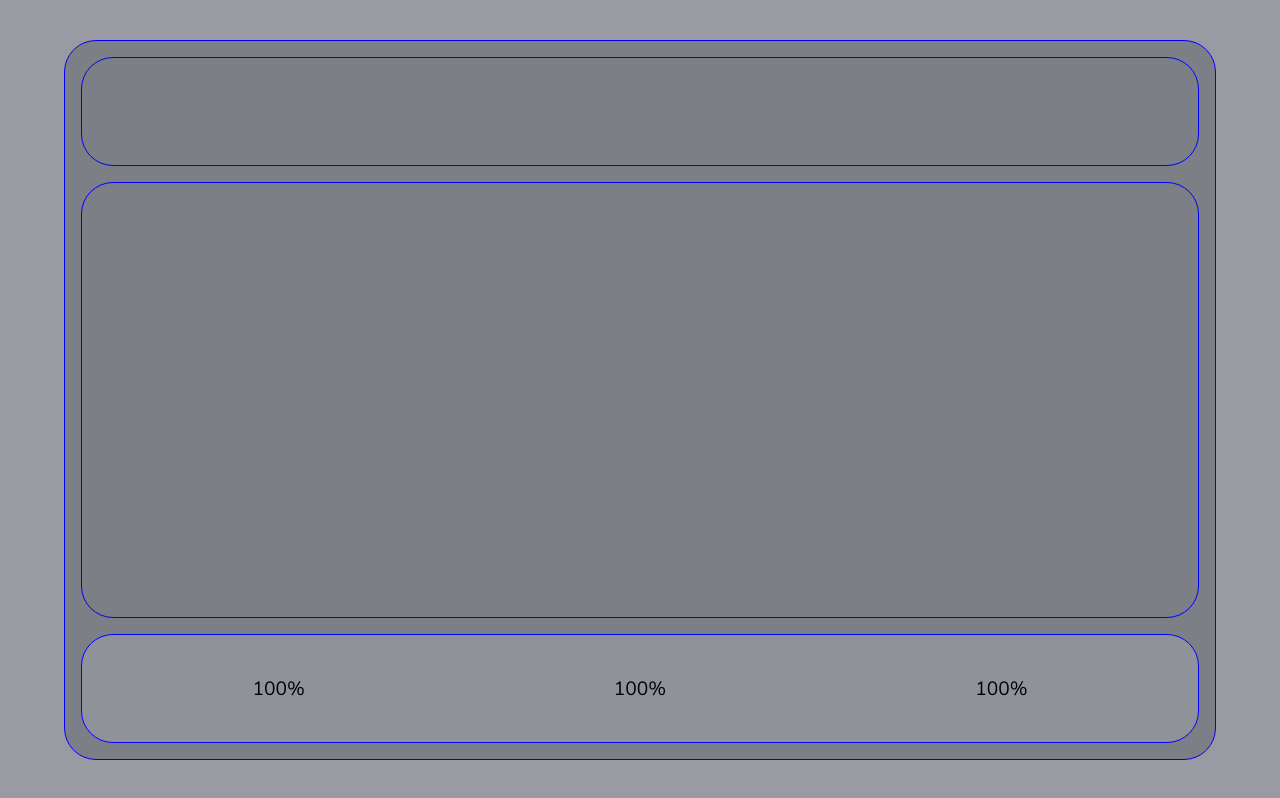
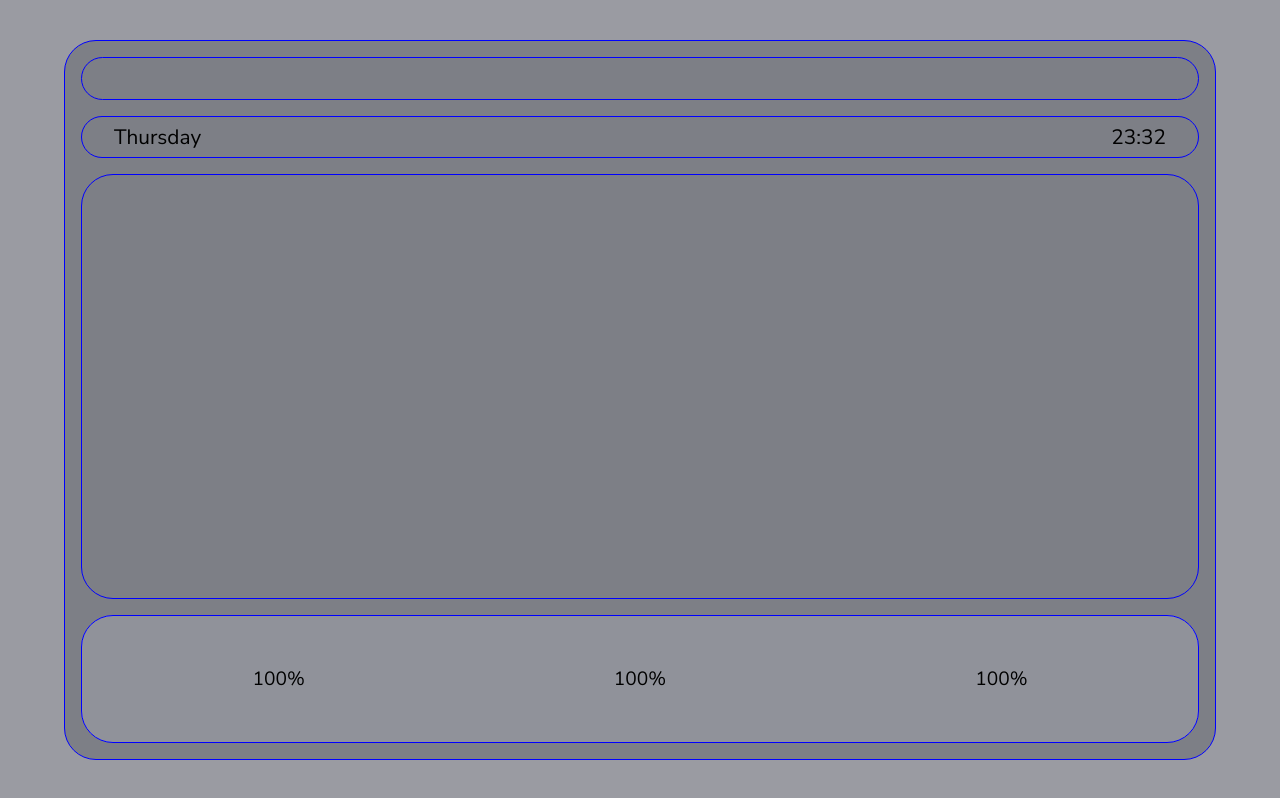
Before and after one commit to blu3tan/Weather-App, a website built with webpack: page src/template.html in a window 1280 px wide. Built offline with nearby package versions, Linux system fonts and the light colour scheme; files whose address does not match are found by name.

Commit message:
Add day-time section with custom js module

```diff
--- /dev/null
+++ b/src/dom-modules/time-date-section.js
@@ -0,0 +1,14 @@
+export default function timeAndDate() {
+	const day = document.getElementById('day');
+	const time = document.getElementById('time');
+
+	const dayName = new Date().toLocaleString('en-us', {
+		weekday: 'long',
+	});
+	day.textContent = dayName;
+
+	setInterval(() => {
+		const currentTime = new Date().toTimeString().slice(0, 5);
+		time.textContent = currentTime;
+	}, 1000);
+}
--- a/src/index.js
+++ b/src/index.js
@@ -1 +1,4 @@
-import "./main.css";
+import timeAndDate from './dom-modules/time-date-section';
+import './main.css';
+
+timeAndDate();
--- a/src/main.css
+++ b/src/main.css
@@ -1,8 +1,8 @@
-@import url("https://fonts.googleapis.com/css2?family=Nunito+Sans:wght@200;300;400&family=Rubik:wght@400;500;700&display=swap");
+@import url('https://fonts.googleapis.com/css2?family=Nunito+Sans:wght@200;300;400;700;800&family=Rubik:wght@400;500;700&display=swap');
 
 :root {
-  --font-body: "Nunito Sans";
-  --font-title: "Rubik";
+	--font-body: 'Nunito Sans';
+	--font-title: 'Rubik';
 
 	--border-test: solid 1px blue;
 	--border-radius: 2rem;
@@ -23,7 +23,7 @@
 }
 
 body {
-  font-family: "Nunito Sans", sans-serif;
+	font-family: 'Nunito Sans', sans-serif;
 	-webkit-font-smoothing: antialiased;
 	height: 100dvh;
 	display: flex;
@@ -56,7 +56,7 @@ span {
 
 .app-container {
 	display: grid;
-  grid-template-rows: 1fr 4fr 1fr;
+	grid-template-rows: 0.5fr 0.5fr 5fr 1.5fr;
 	gap: 1rem;
 
 	padding: 1rem;
@@ -71,6 +71,42 @@ span {
 	border: var(--border-test);
 	border-radius: var(--border-radius);
 	background-color: inherit;
+}
+
+/************************** Header container **************************/
+
+.header {
+	display: flex;
+	justify-content: center;
+	align-items: center;
+}
+.header input {
+	width: 100%;
+	height: 100%;
+	outline: none;
+	border: 0;
+	border-radius: var(--border-radius);
+	overflow-x: auto;
+	background-color: transparent;
+	text-transform: uppercase;
+	text-align: center;
+	font-family: var(--font-body);
+	font-size: 1.6rem;
+	font-weight: 700;
+	padding-inline: 2rem;
+}
+
+/************************** Day-Time container **************************/
+
+.date-dysplay {
+	display: flex;
+	align-items: center;
+	justify-content: space-between;
+
+	& span {
+		font-size: 1.3rem;
+		padding-inline: 2rem;
+	}
 }
 
 /************************** Data container **************************/
@@ -93,7 +129,6 @@ span {
 	font-size: 1.2rem;
 
 	& img {
-    /* margin-bottom: 0.5rem; */
 		max-width: 50px;
 		scale: 0.5;
 	}
--- a/src/template.html
+++ b/src/template.html
@@ -7,7 +7,13 @@
 	</head>
 	<body>
 		<section id="app-container" class="app-container">
-      <div id="header" class="header"></div>
+			<div id="header" class="header">
+				<input id="location" class="location-input" type="text" />
+			</div>
+			<div id="date-dysplay" class="date-dysplay">
+				<span id="day" class="day"></span>
+				<span id="time" class="time"></span>
+			</div>
 			<div id="main" class="main"></div>
 			<div id="data" class="data">
 				<div id="precipitation" class="data-item">
```
Also changed, not shown: 1 other file. Lines whose indentation alone changed are shown as unchanged.
